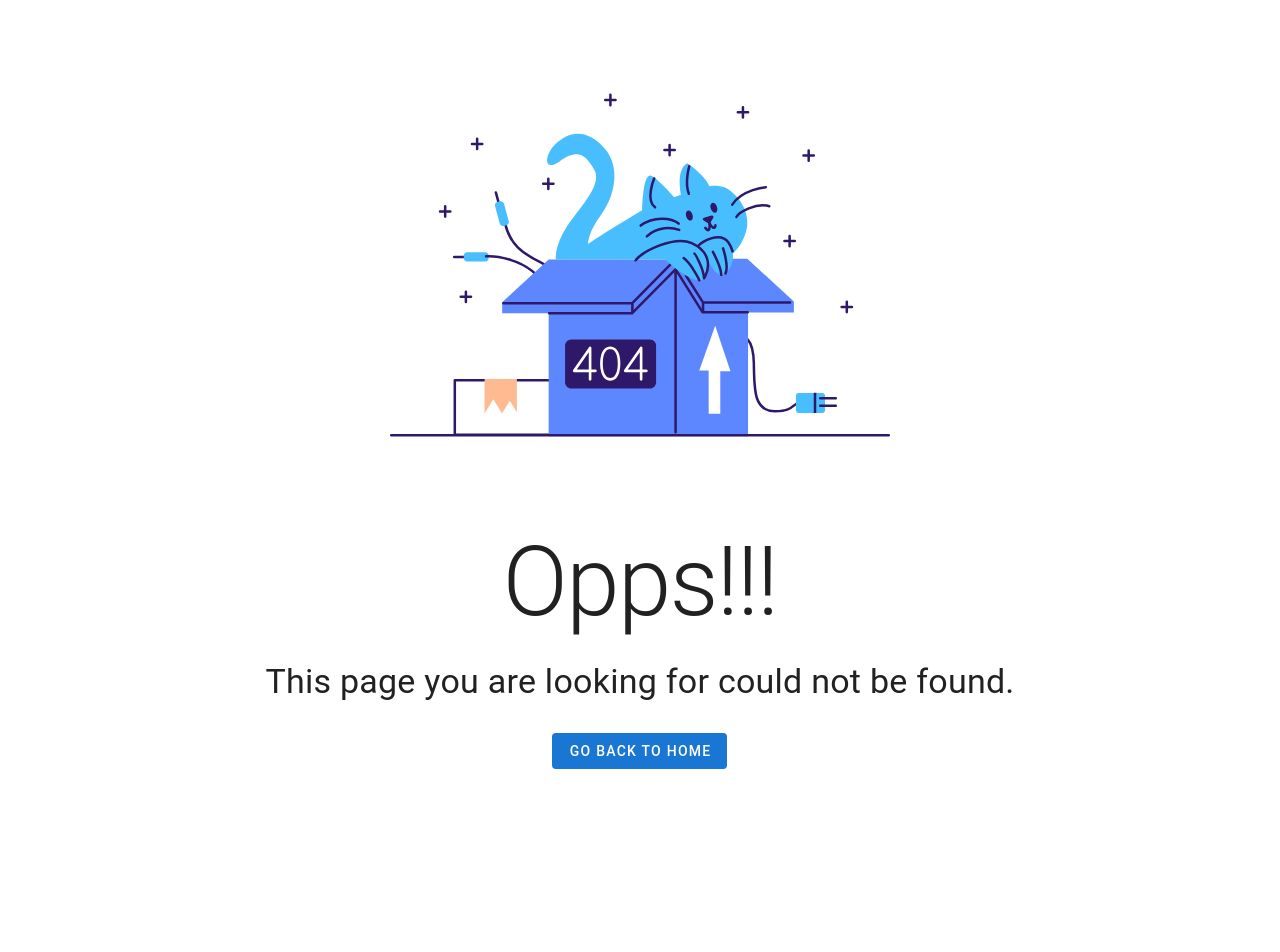
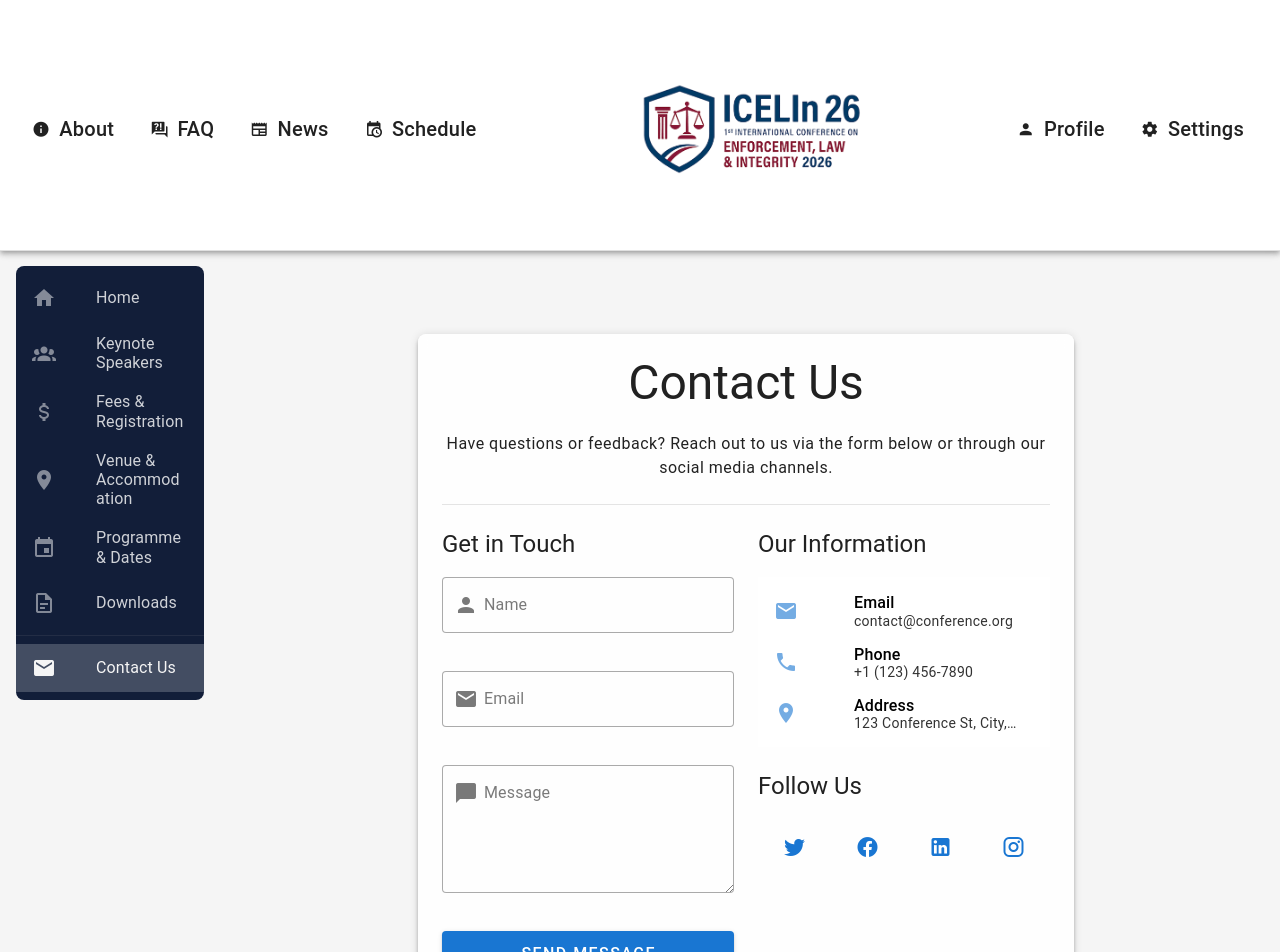
Before and after one commit to jali123456/conference_website_no_ai, a Vue app: page /contact in a window 1280 px wide. Shown: the top 952 px of the page. Before the commit the page ends 800 px from the top, so only its background shows below. Built offline with nearby package versions, Linux system fonts and the light colour scheme; a small style sheet from the web is missing.

Commit message:
fixed the images

```diff
--- a/src/router/MainRoutes.ts
+++ b/src/router/MainRoutes.ts
@@ -75,7 +75,12 @@ const MainRoutes = {
             path: 'downloads',
             name: 'Downloads',
             component: () => import('@/views/DownloadsView.vue'),
-        }
+        },
+        {
+            path: 'contact',
+            name: 'Contact',
+            component: () => import('@/views/ContactView.vue'),
+        },
     ]
 }
 
--- /dev/null
+++ b/src/views/ContactView.vue
@@ -0,0 +1,111 @@
+<template>
+  <v-container class="contact-container">
+    <v-row justify="center">
+      <v-col cols="12" md="8">
+        <v-card class="pa-6" elevation="4" rounded="lg">
+          <h1 class="text-h3 mb-6 text-center primary--text">Contact Us</h1>
+          <p class="text-body-1 mb-6 text-center">
+            Have questions or feedback? Reach out to us via the form below or through our social media channels.
+          </p>
+
+          <v-divider class="my-6"></v-divider>
+
+          <v-row>
+            <v-col cols="12" md="6">
+              <h2 class="text-h5 mb-4">Get in Touch</h2>
+              <v-form>
+                <v-text-field
+                  label="Name"
+                  variant="outlined"
+                  prepend-inner-icon="mdi-account"
+                  class="mb-4"
+                ></v-text-field>
+                <v-text-field
+                  label="Email"
+                  variant="outlined"
+                  prepend-inner-icon="mdi-email"
+                  class="mb-4"
+                ></v-text-field>
+                <v-textarea
+                  label="Message"
+                  variant="outlined"
+                  prepend-inner-icon="mdi-message"
+                  rows="4"
+                  class="mb-4"
+                ></v-textarea>
+                <v-btn color="primary" size="large" block>Send Message</v-btn>
+              </v-form>
+            </v-col>
+
+            <v-col cols="12" md="6">
+              <h2 class="text-h5 mb-4">Our Information</h2>
+              <v-list class="transparent">
+                <v-list-item>
+                  <template v-slot:prepend>
+                    <v-icon color="primary" class="mr-4">mdi-email</v-icon>
+                  </template>
+                  <v-list-item-title>Email</v-list-item-title>
+                  <v-list-item-subtitle>contact@conference.org</v-list-item-subtitle>
+                </v-list-item>
+
+                <v-list-item>
+                  <template v-slot:prepend>
+                    <v-icon color="primary" class="mr-4">mdi-phone</v-icon>
+                  </template>
+                  <v-list-item-title>Phone</v-list-item-title>
+                  <v-list-item-subtitle>+1 (123) 456-7890</v-list-item-subtitle>
+                </v-list-item>
+
+                <v-list-item>
+                  <template v-slot:prepend>
+                    <v-icon color="primary" class="mr-4">mdi-map-marker</v-icon>
+                  </template>
+                  <v-list-item-title>Address</v-list-item-title>
+                  <v-list-item-subtitle>123 Conference St, City, Country</v-list-item-subtitle>
+                </v-list-item>
+              </v-list>
+
+              <h2 class="text-h5 mt-6 mb-4">Follow Us</h2>
+              <div class="d-flex justify-space-around">
+                <v-btn icon="mdi-twitter" color="primary" variant="text" size="large"></v-btn>
+                <v-btn icon="mdi-facebook" color="primary" variant="text" size="large"></v-btn>
+                <v-btn icon="mdi-linkedin" color="primary" variant="text" size="large"></v-btn>
+                <v-btn icon="mdi-instagram" color="primary" variant="text" size="large"></v-btn>
+              </div>
+            </v-col>
+          </v-row>
+        </v-card>
+      </v-col>
+    </v-row>
+  </v-container>
+</template>
+
+<script setup lang="ts">
+// No additional logic required for now
+</script>
+
+<style scoped>
+.contact-container {
+  padding-top: 64px;
+  padding-bottom: 64px;
+}
+
+.v-card {
+  background: rgba(255, 255, 255, 0.9);
+  backdrop-filter: blur(8px);
+}
+
+.v-list-item {
+  padding: 8px 0;
+}
+
+.v-list-item-title {
+  font-weight: 500;
+  color: black;
+}
+
+.v-list-item-subtitle {
+  opacity: 0.8;
+  color: black;
+}
+</style>
--- a/src/views/KeynoteSpeakersView.vue
+++ b/src/views/KeynoteSpeakersView.vue
@@ -9,7 +9,7 @@
         <v-card>
           <v-img
             src="@/assets/speakers-banner.jpg"
-            height="400"
+            height="1400"
             cover
           ></v-img>
 
```
Also changed, not shown: src/assets/speakers-banner.jpg.
